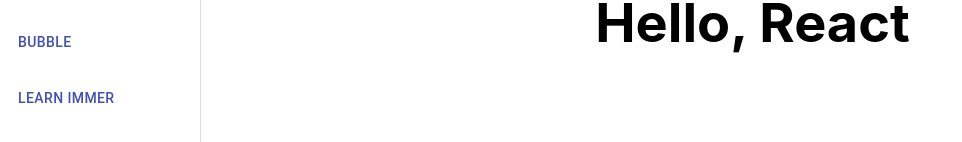
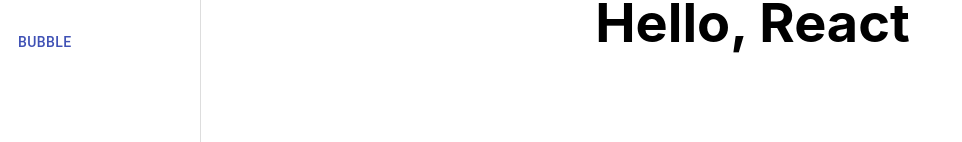
Before and after one commit to learn-frame/learn-react, a React (Create React App) app: page / in a window 1280 px wide. Shown: the part 384-526 px from the top of the page, without its empty margins (0-962 px from the left). Built offline with nearby package versions, Linux system fonts and the light colour scheme.

Commit message:
feat: update

```diff
--- a/package.json
+++ b/package.json
@@ -32,6 +32,7 @@
     "redux-actions": "^2.6.5",
     "redux-saga": "^1.1.3",
     "sass": "^1.32.5",
+    "typesafe-actions": "^5.1.0",
     "typescript": "^4.1.3"
   },
   "devDependencies": {
--- a/src/containers/LearnImmer.tsx
+++ /dev/null
@@ -1,8 +0,0 @@
-import { FC } from 'react'
-import produce from 'immer'
-
-const LearnImmer: FC = () => {
-  return <div></div>
-}
-
-export default LearnImmer
--- a/src/containers/index.ts
+++ b/src/containers/index.ts
@@ -6,9 +6,8 @@ import LearnRedux from 'src/containers/LearnRedux'
 import AsyncRedux from 'src/containers/AsyncRedux'
 import Hooks from 'src/containers/Hooks'
 import Bubble from 'src/containers/Bubble'
-import LearnImmer from 'src/containers/LearnImmer'
 
-export default {
+export {
   Home,
   MyPortal,
   Exchange,
@@ -17,5 +16,4 @@ export default {
   AsyncRedux,
   Hooks,
   Bubble,
-  LearnImmer,
 }
--- a/src/router.ts
+++ b/src/router.ts
@@ -1,51 +1,55 @@
-import components from 'src/containers'
+import {
+  Home,
+  MyPortal,
+  Exchange,
+  ButtonPage,
+  LearnRedux,
+  AsyncRedux,
+  Hooks,
+  Bubble,
+} from 'src/containers'
 
 const routers = [
   {
     path: '/',
     name: 'Home',
-    component: components.Home,
+    component: Home,
     exact: true,
   },
   {
     path: '/portal',
     name: 'React.createPortal',
-    component: components.MyPortal,
+    component: MyPortal,
   },
   {
     path: '/exchange',
     name: '汇率计算器',
-    component: components.Exchange,
+    component: Exchange,
   },
   {
     path: '/button-list',
     name: 'button list',
-    component: components.ButtonPage,
+    component: ButtonPage,
   },
   {
     path: '/learn-redux',
     name: 'Sync Redux',
-    component: components.LearnRedux,
+    component: LearnRedux,
   },
   {
     path: '/async-redux',
     name: 'Async Redux',
-    component: components.AsyncRedux,
+    component: AsyncRedux,
   },
   {
     path: '/hooks',
     name: 'Hooks',
-    component: components.Hooks,
+    component: Hooks,
   },
   {
     path: '/bubble',
     name: 'Bubble',
-    component: components.Bubble,
-  },
-  {
-    path: '/learn-immer',
-    name: 'Learn Immer',
-    component: components.LearnImmer,
+    component: Bubble,
   },
 ]
 
```
Also changed, not shown: 1 other file (tests, documents, lock files or other folders).
